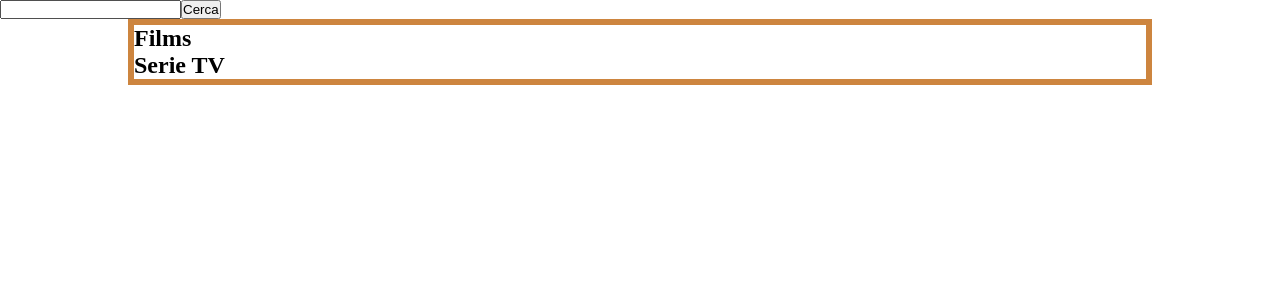
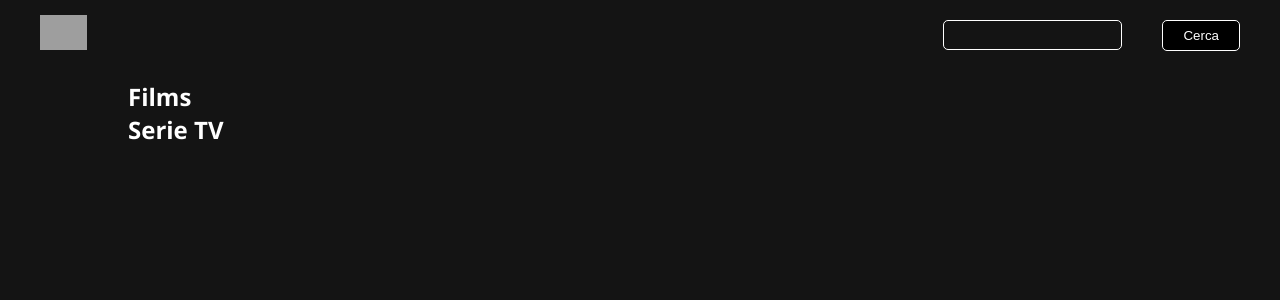
Before and after one commit to eliaraguso/vue-boolflix, a Vue app: page / in a window 1280 px wide. Shown: the top 300 px of the page. Built offline with nearby package versions, Linux system fonts and the light colour scheme; grey boxes are pictures that could not be loaded.

Commit message:
avanzamento lavori sullo stile

```diff
--- a/src/App.vue
+++ b/src/App.vue
@@ -57,6 +57,6 @@ export default {
 
 <style lang="scss" >
 @import './assets/style/common.scss';
-
+@import url('https://fonts.googleapis.com/css2?family=Open+Sans:ital,wght@0,300;0,400;0,500;0,600;0,700;0,800;1,300;1,400;1,500;1,600;1,700;1,800&display=swap');
 
 </style>
--- a/src/assets/style/common.scss
+++ b/src/assets/style/common.scss
@@ -4,3 +4,8 @@
     padding: 0;
     box-sizing: border-box;
 }
+
+body {
+    background-color: #141414;
+    font-family: 'Open Sans', sans-serif;
+}
--- a/src/components/Film.vue
+++ b/src/components/Film.vue
@@ -22,6 +22,7 @@
           </li>
           <li>
             <div class="stars-vote">
+              <h1>Voto</h1>
               <font-awesome-icon :icon="starSolid" v-for="(voto, index) in vote" :key="index"/>
               <font-awesome-icon :icon="starEmpty" v-for="(voto, index) in 5 - vote" :key="'empty' + index"/>
             </div>
@@ -71,7 +72,7 @@ ul {
 }
 
 .poster-img {
-  border: 6px solid yellowgreen;
+  // border: 6px solid yellowgreen;
   top: 0;
   height: 100%;
   img {
@@ -82,8 +83,9 @@ ul {
 
 
 .film-card {
-  border: 6px solid blue;
-  width: calc((100% / 5));
+  // border: 6px solid blue;
+  margin: 10px 10px;
+  width: calc((100% / 5) - 20px);
   position: relative;
 }
 
@@ -93,7 +95,7 @@ ul {
   }
 }
 .info-container {
-  border: 6px solid orangered;
+  // border: 6px solid orangered;
   height: 100%;
   width: 100%;
   position: absolute;
--- a/src/components/Films.vue
+++ b/src/components/Films.vue
@@ -39,9 +39,11 @@ export default {
 }
 
 main {
-  border: 6px solid peru;
+  // border: 6px solid peru;
   width: 80%;
   max-width: 1920px;
   margin: auto;
+  padding-top: 80px;
+  color: white;
 }
 </style>
--- a/src/components/Header.vue
+++ b/src/components/Header.vue
@@ -1,10 +1,15 @@
 <template>
-  <form action="">
-    <input type="search" v-model="searchInput" />
-    <button type="submit" @click.prevent="$emit('search', searchInput)">
+<header>
+  <div class="boolflix-logo">
+    <img src="https://fontmeme.com/permalink/211007/4937b74c6317b36c509baa13669b4b20.png" alt="">
+  </div>
+  <form class="search" action="">
+    <input id="searchBar" type="search" v-model="searchInput" />
+    <button id="searchButton" type="submit" @click.prevent="$emit('search', searchInput)">
       Cerca
     </button>
   </form>
+  </header>
 </template>
 
 <script>
@@ -19,4 +24,41 @@ export default {
 </script>
 
 <style lang="scss" scoped>
+  header {
+    display: flex;
+    justify-content: space-between;
+    background-color: #141414;
+    position: fixed;
+    width: 100%;
+    height: 70px;
+    align-items: center;
+    z-index: 10;
+  }
+
+  .search {
+    padding-right: 40px;
+    #searchBar {
+      background-color: #141414;
+      border: 1px solid white;
+      height: 30px;
+      margin-right: 40px;
+      border-radius: 5px;
+      color: white;
+    }
+    #searchButton {
+      color: white;
+      background-color: black;
+      border: 1px solid white;
+      padding: 7px 20px;
+      border-radius: 5px;
+    }
+  }
+
+  .boolflix-logo {
+    padding-left: 40px;
+    img {
+      height: 35px;
+    }
+  }
+
 </style>
```
